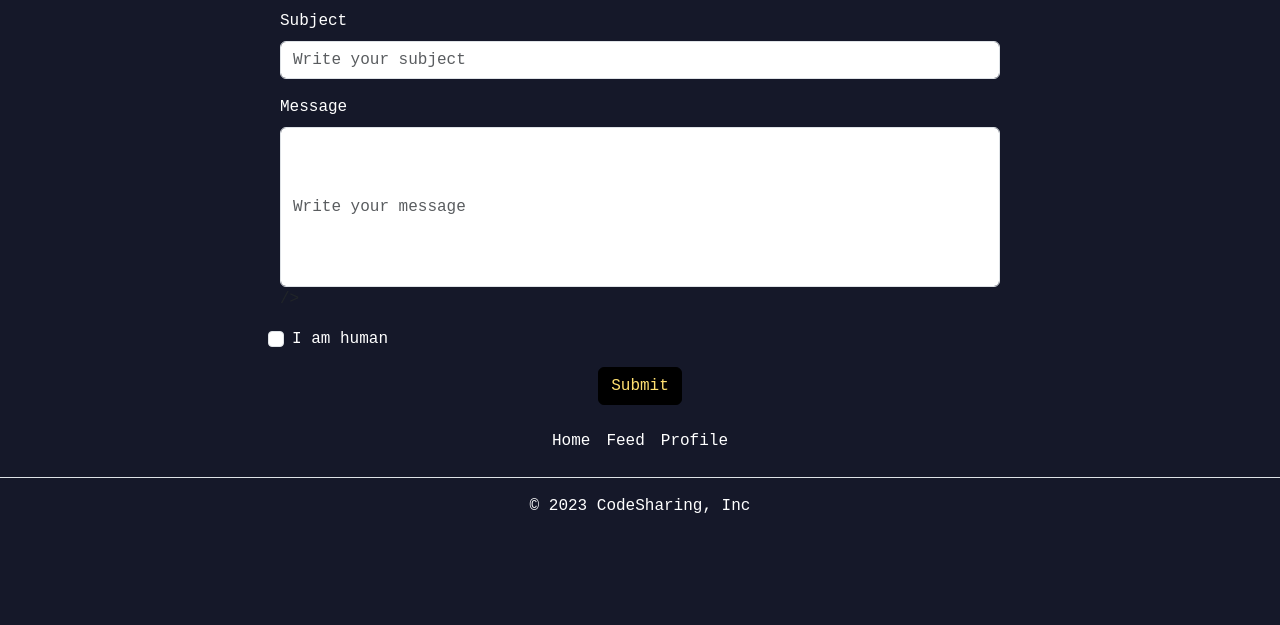
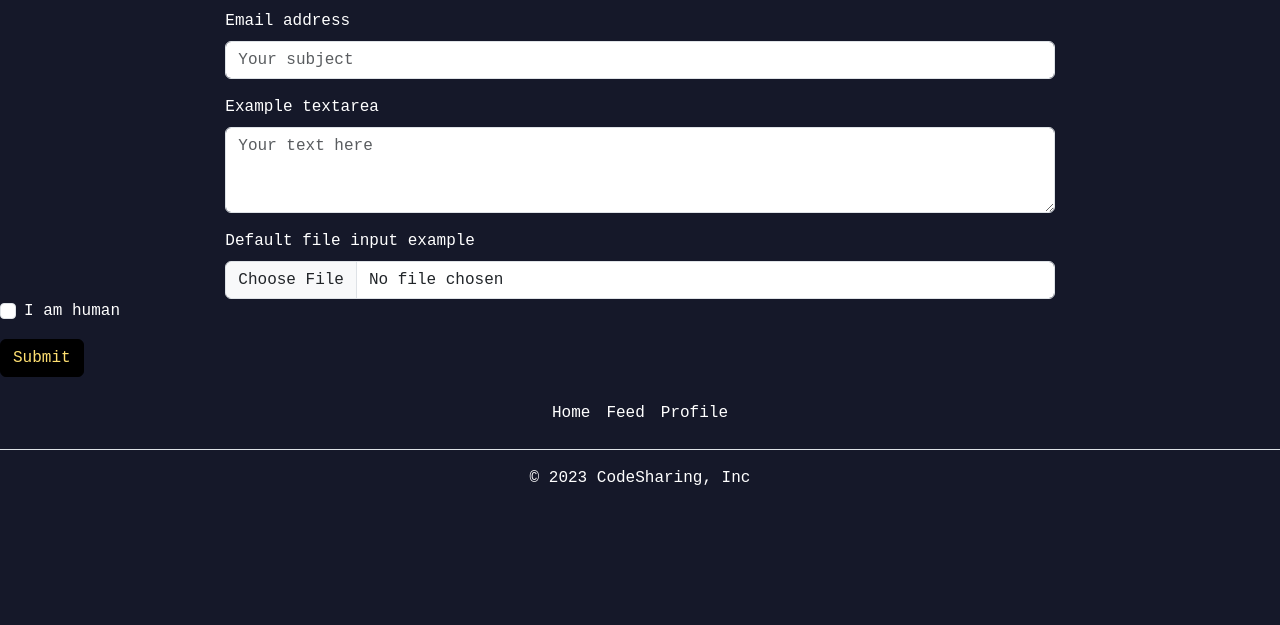
Before and after one commit to Ramsnes/css-frameworks-CA, a website: page feed/index.html in a window 1280 px wide. Shown: the part 175-800 px from the top of the page. Drawn offline with nearby package versions, Linux system fonts and the light colour scheme; files that its build step writes are made by us from their sources.

Commit message:
fixed form and .container width, now to fix center aligned stuff

```diff
--- a/feed/index.html
+++ b/feed/index.html
@@ -30,46 +30,43 @@
       </nav>
       <!-- nav end -->
 
+      <h2 class="mt-5 mb-4">Submit your post</h2>
+
+      <!-- second form  -->
       <div class="container col-lg-10 col-xl-8 col-xxl-6 d-flex flex-column">
-        <h2 class="mt-5 mb-4">Submit your post</h2>
-        <!-- Form  -->
-        <form>
         <div class="mb-3">
-            <label for="exampleInputSubject" class="form-label">Subject</label>
+          <label for="exampleFormControlInput1" class="form-label"
+            >Email address</label
+          >
           <input
             type="text"
             class="form-control"
-              placeholder="Write your subject"
-              id="exampleInputSubject"
-              aria-describedby="Subject"
+            id="exampleFormControlInput1"
+            placeholder="Your subject"
           />
         </div>
         <div class="mb-3">
-            <label for="exampleInputMessage" class="form-label">Message</label>
-            <input
-              type="text"
+          <label for="exampleFormControlTextarea1" class="form-label"
+            >Example textarea</label
+          >
+          <textarea
             class="form-control"
-              type="text"
-              placeholder="Write your message"
-              aria-label="Message"
-              id="exampleInputMessage"
-            />
-            />
+            id="exampleFormControlTextarea1"
+            rows="3"
+            placeholder="Your text here"
+          ></textarea>
+        </div>
+        <label for="formFile" class="form-label"
+          >Default file input example</label
+        >
+        <input class="form-control" type="file" id="formFile" />
       </div>
       <div class="mb-3 form-check">
-            <input
-              type="checkbox"
-              class="form-check-input"
-              id="exampleCheck1"
-            />
-            <label class="form-check-label" for="exampleCheck1"
-              >I am human</label
-            >
+        <input type="checkbox" class="form-check-input" id="exampleCheck1" />
+        <label class="form-check-label" for="exampleCheck1">I am human</label>
       </div>
       <button type="submit" class="btn btn-primary">Submit</button>
-        </form>
-        <!-- Form end -->
-      </div>
+      <!-- second form end -->
 
       <!-- Footer  -->
       <footer class="py-3 my-4 mt-auto">
--- a/src/scss/feed.scss
+++ b/src/scss/feed.scss
@@ -5,8 +5,12 @@
 }
 
 label {
-  width: 90vh;
+  //   width: 90vh;
 }
+
+// input {
+//   width: 100%;
+// }
 
 #exampleInputMessage {
   height: 20vh;
--- a/src/scss/index.scss
+++ b/src/scss/index.scss
@@ -43,10 +43,6 @@ form {
   flex-direction: $flx-drct-cl;
 }
 
-.narrow-input {
-  width: $wdth-sm; /* Adjust the width as needed */
-}
-
 footer .nav-link {
   color: $white;
 }
@@ -55,18 +51,3 @@ footer .nav-link {
   background: $gold;
   color: $black;
 }
-
-// .form-group,
-// .form-check {
-//   text-align: center;
-//   display: flex;
-//   flex-direction: column;
-//   align-items: center;
-// }
-// .form-control.narrow-input {
-//   text-align: center;
-// }
-
-.container {
-  max-width: 100%; /* Adjust the maximum width as needed */
-}
```
Also changed, not shown: index.html (+2 -2 lines). Lines whose indentation alone changed are shown as unchanged.
